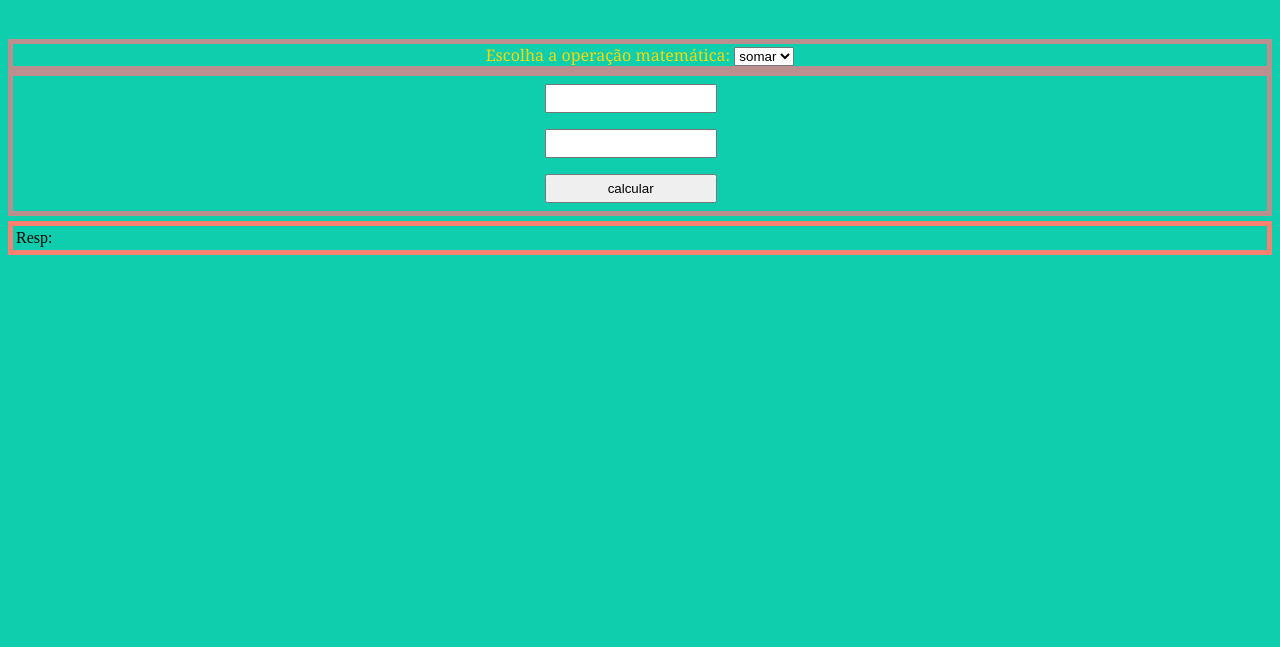
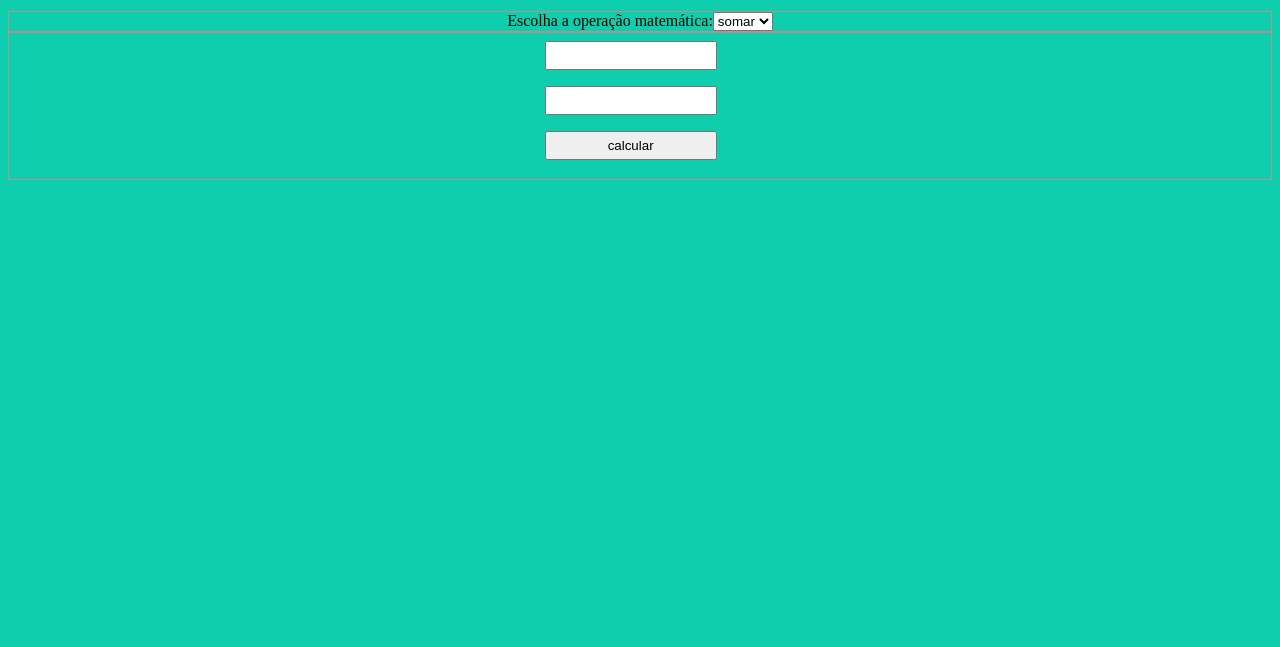
Before and after one commit to jessicasilva2022/CalculadoraJessica, a plain HTML site: page index.html in a window 1280 px wide. Shown: the part 153-800 px from the top of the page. Drawn offline with Linux system fonts and the light colour scheme.

Commit message:
ajuste bordas e outros css

```diff
--- a/calculadorabyJess.js
+++ b/calculadorabyJess.js
@@ -5,7 +5,7 @@ function calcular(){
 
     let num1 = Number(camp1.value)
     let num2 = Number(camp2.value)
-    let resp = num1 * num2;
-    resul.innerText = ` ${num1} x ${num2} = ${resp}`
+    let resp = num1 + num2;
+    resul.innerText = ` ${num1} + ${num2} = ${resp}`
 
   }
--- a/estilo.css
+++ b/estilo.css
@@ -1,10 +1,8 @@
 body {
     background: rgb(14, 206, 174);
-    width: auto;
-    height: auto;
 }
 h1 {
-    border: solid rosybrown 5px;
+    border: solid rosybrown 1px;
     font-size: 60px;
     font-family: Georgia, 'Times New Roman', Times, serif;
     text-align:center;
@@ -12,14 +10,14 @@ h1 {
 }
 
 .operacao {
-    color: gold;
+    color: rgb(28, 24, 1);
     font-family: Georgia, 'Times New Roman', Times, serif;
-    font: 10pt;
-    text-align: left;
+    font: 20pt;
+    text-align: center;
 }
 
 form {
-    border: solid rosybrown 5px;
+    border: solid rosybrown 1px;
     display: flex;
     justify-content: center;
     align-content: center;
@@ -36,7 +34,6 @@ input{
 }
 
 #resul {
-    border: solid salmon 5px;
     font: normal 8pt;
     align-items: center;
     margin-top: 5px;
--- a/index.html
+++ b/index.html
@@ -9,32 +9,26 @@
 
 </head>
 <body>
-
-    <section class="container text-center">
-        <h1>Calculadora</h1>
+    <h1>Calculadora</h1>
         <form>
-             <div class="operacao">
-                <label for="operacoes">Escolha a operação matemática:</label>
+            <label for="operacoes">Escolha a operação matemática:</label>
                 <select name="operacoes" id="operacoes" >
                     <option value="soma" id="somar">somar</option>
                 </select>
-            </div>
         </form>
-
         <form class="col">
                 <div class="flex-container">
                     <input type="number" name="numero1" id="numero1">
                         <div class="flex-container">
                             <input type="number" name="numero2" id="numero2">
                                  <div class="flex-container">
-                                        <input type="button" value="calcular" onclick="calcular()">
+                                    <input type="button" value="calcular" onclick="calcular()">
+                                        <div id="resul">
                                 </div>
                          </div>
                 </div>
         </form>
-                        <div id="resul">Resp:
 
-    </section>
     <script src="calculadorabyJess.js"></script>
 
 </body>
```
Also changed, not shown: calculadorabyJessyselect.js (deleted, +0 -18 lines).
